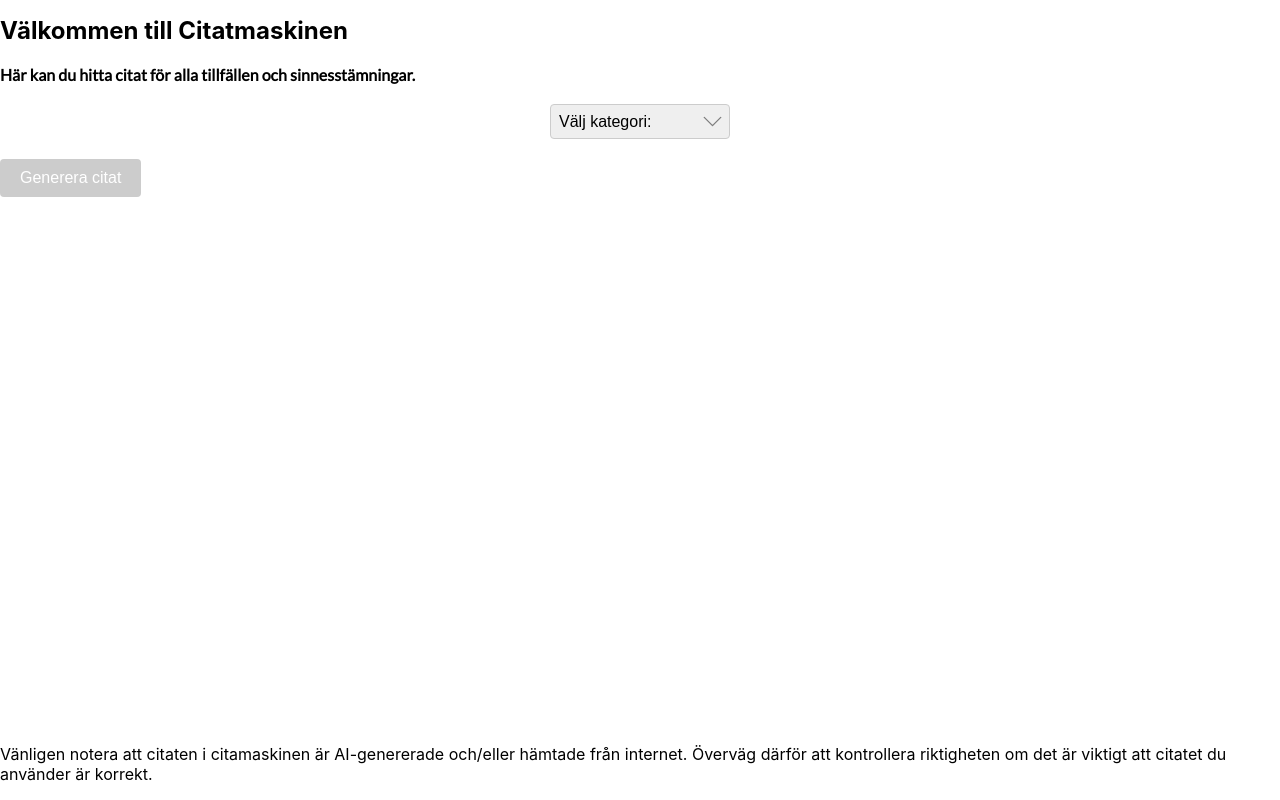
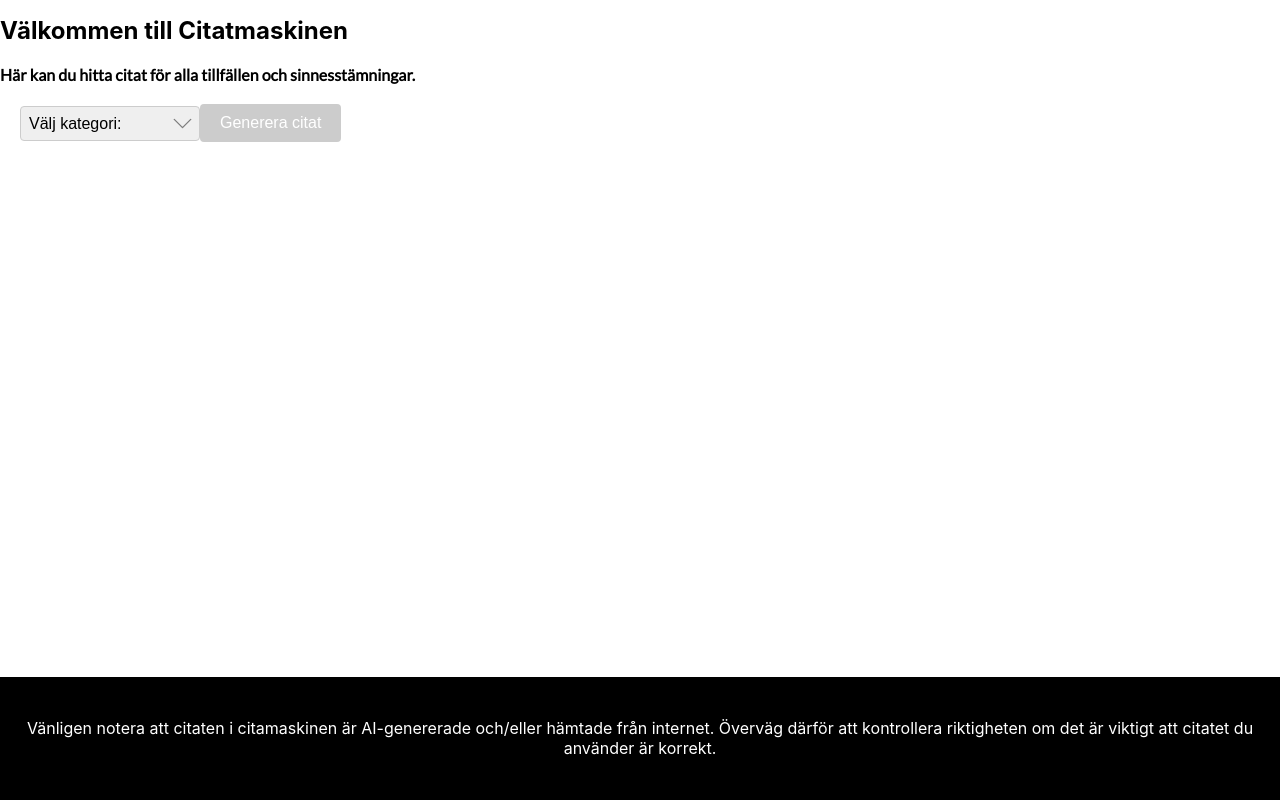
Before and after one commit to jossansik/citatgenerator, a React (Create React App) app: page / in a window 1280 px wide. Built offline with nearby package versions, Linux system fonts and the light colour scheme.

Commit message:
Imports and styling

```diff
--- a/src/App.js
+++ b/src/App.js
@@ -20,7 +20,6 @@ const App = () => {
     <div className="container">
       {<Title />}
       {<QuoteDisplay />}
-      {<GenerateButton />}
       {<Quote />}
       {<Footer />}
     </div>
--- a/src/components/Footer.css
+++ b/src/components/Footer.css
@@ -3,4 +3,9 @@
   left: 0;
   bottom: 0;
   width: 100%;
+  text-align: center;
+  padding-bottom: 2%;
+  padding-top: 2%;
+  background-color: black;
+  color: white;
 }
--- a/src/components/Footer.jsx
+++ b/src/components/Footer.jsx
@@ -8,7 +8,7 @@ const Footer = () => {
         {" "}
         Vänligen notera att citaten i citamaskinen är AI-genererade och/eller
         hämtade från internet. Överväg därför att kontrollera riktigheten om det
-        är viktigt att citatet du använder är korrekt.
+        är viktigt att citatet du använder är korrekt.{" "}
       </p>
     </footer>
   );
--- a/src/components/GenerateButton.css
+++ b/src/components/GenerateButton.css
@@ -0,0 +1,14 @@
+.quote-display__button {
+  padding: 10px 20px;
+  font-size: 16px;
+  background-color: black;
+  color: #fff;
+  border: none;
+  border-radius: 4px;
+  cursor: pointer;
+}
+
+.quote-display__button:disabled {
+  background-color: #ccc;
+  cursor: not-allowed;
+}
--- a/src/components/GenerateButton.jsx
+++ b/src/components/GenerateButton.jsx
@@ -1,4 +1,5 @@
 import React from "react";
+import "./GenerateButton.css";
 
 const GenerateButton = ({ handleGenerateRandomQuote, selectedCategory }) => {
   return (
--- a/src/components/QuoteDisplay.css
+++ b/src/components/QuoteDisplay.css
@@ -3,6 +3,11 @@
 .quote-display {
   text-align: center;
   margin: 20px;
+}
+
+.quote-display__container {
+  display: flex;
+  align-items: center;
 }
 
 .quote-display__title {
@@ -21,18 +26,3 @@
   margin: 20px 0;
   font-family: "Shadows Into Light", cursive;
 }
-
-.quote-display__button {
-  padding: 10px 20px;
-  font-size: 16px;
-  background-color: black;
-  color: #fff;
-  border: none;
-  border-radius: 4px;
-  cursor: pointer;
-}
-
-.quote-display__button:disabled {
-  background-color: #ccc;
-  cursor: not-allowed;
-}
--- a/src/components/QuoteDisplay.jsx
+++ b/src/components/QuoteDisplay.jsx
@@ -2,6 +2,8 @@ import React, { useState, useEffect } from "react";
 import quoteData from "./quotes";
 import CategorySelector from "./CategorySelector";
 import "./QuoteDisplay.css";
+import GenerateButton from "./GenerateButton";
+import Quote from "./Quote";
 
 const QuoteDisplay = () => {
   const [randomQuote, setRandomQuote] = useState("");
@@ -44,14 +46,20 @@ const QuoteDisplay = () => {
 
   return (
     <div className="quote-display">
-      <CategorySelector
-        categories={categories}
-        handleCategoryChange={handleCategoryChange}
-      />
-      <div
-        className="quote-display__quote"
-        dangerouslySetInnerHTML={{ __html: randomQuote }}
-      ></div>
+      <div className="quote-display__container">
+        <CategorySelector
+          categories={categories}
+          handleCategoryChange={handleCategoryChange}
+        />
+
+        <GenerateButton
+          handleGenerateRandomQuote={handleGenerateRandomQuote}
+          selectedCategory={selectedCategory}
+        />
+      </div>
+      <div className="quote-display__quote">
+        <Quote randomQuote={randomQuote} />
+      </div>
     </div>
   );
 };
```
